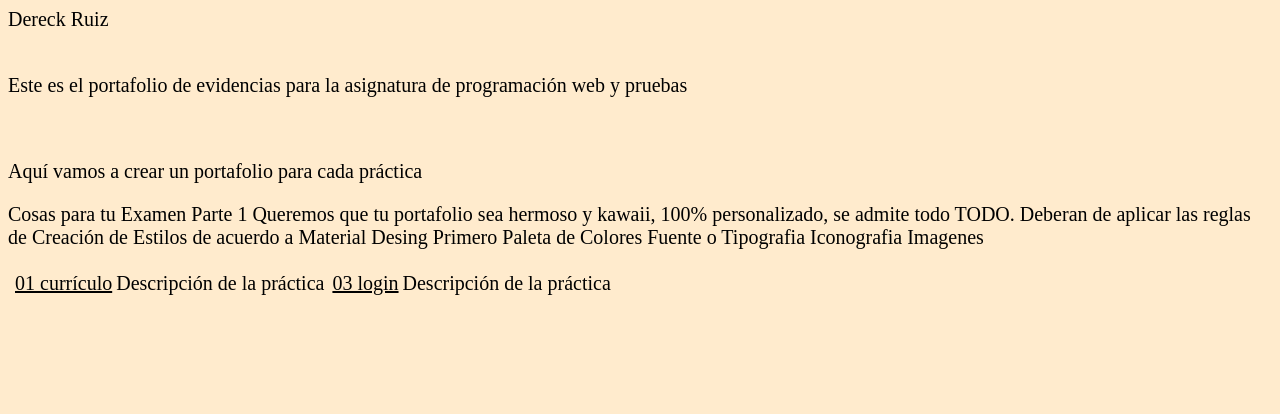
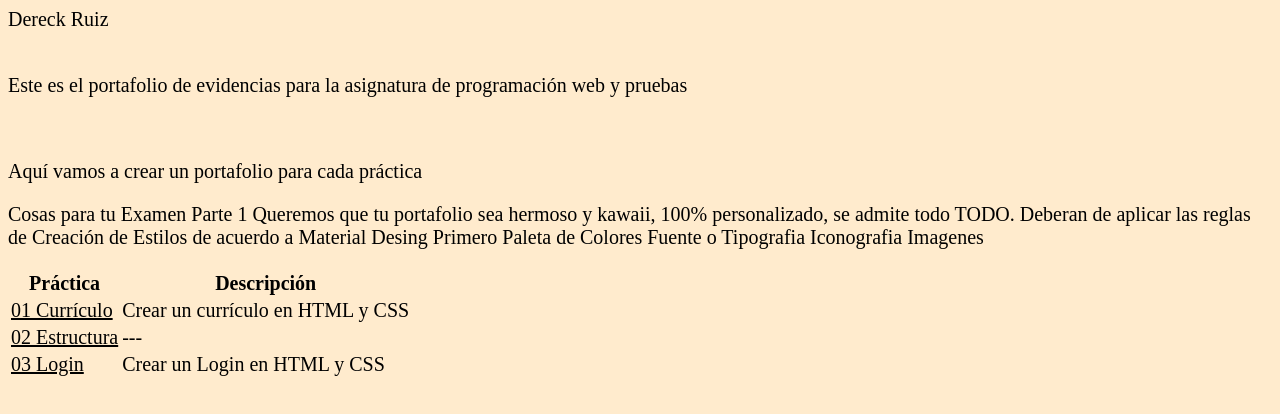
Before and after one commit to Dereck-ruuiz/5IV8_CabreraRuizDereck_PWP, a plain HTML site: page index.html in a window 1280 px wide. Drawn offline with Linux system fonts and the light colour scheme.

Commit message:
se mejoró la estructura de la tabla de prácticas (portafolio)

```diff
--- a/index.html
+++ b/index.html
@@ -22,14 +22,32 @@
         Imagenes
     </p>
     <table class="container-table">
-        <th>
-            <td><a href="./01curriculo/curriculo.html">01 currículo</a></td>
-            <td>Descripción de la práctica</td>
-        </th>
-        <th>
-            <td><a href="./03 login/inicio.html">03 login</a></td>
-            <td>Descripción de la práctica</td>
-        </th>
+        <thead>
+            <tr>
+                <th>Práctica</th>
+                <th>Descripción</th>
+            </tr>
+        </thead>
+        <tbody>
+            <tr>
+                <td>
+                    <a href="./01 curriculo/curriculo.html">01 Currículo</a>
+                </td>
+                <td>Crear un currículo en HTML y CSS</td>
+            </tr>
+            <tr>
+                <td>
+                    <a href="./02 PrimerosPasos/estructura.html">02 Estructura</a>
+                </td>
+                <td>---</td>
+            </tr>
+            <tr>
+                <td>
+                    <a href="./03 login/inicio.html">03 Login</a>
+                </td>
+                <td>Crear un Login en HTML y CSS</td>
+            </tr>
+            </tbody>
     </table>
 </body>
 </html>
```
